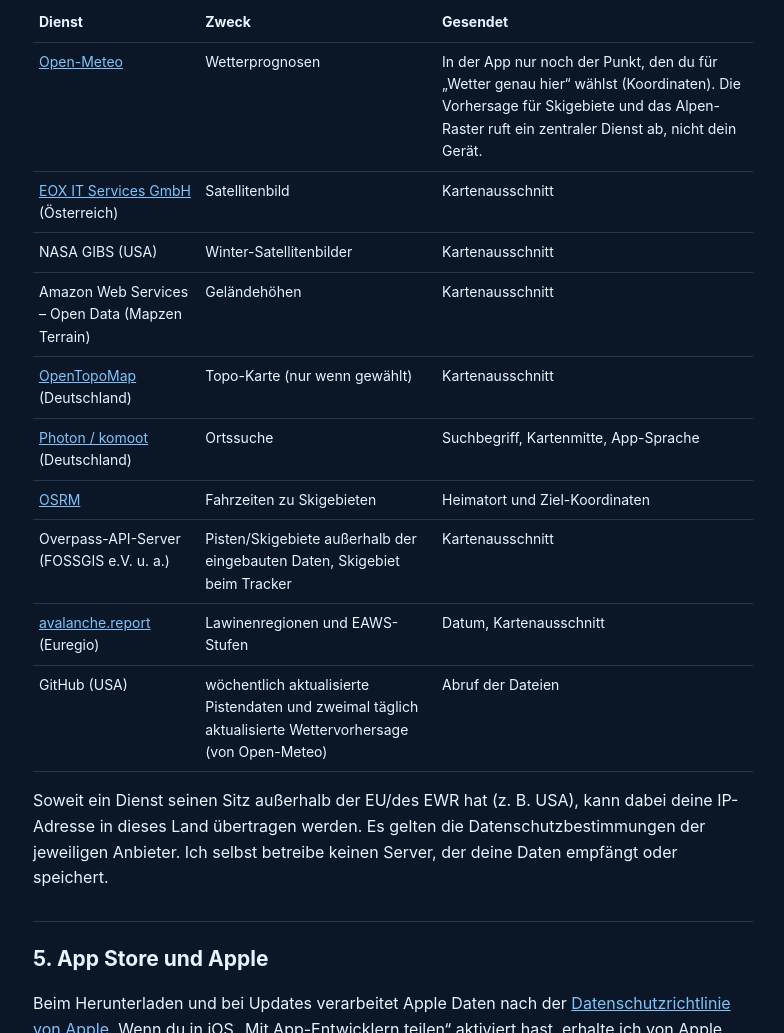
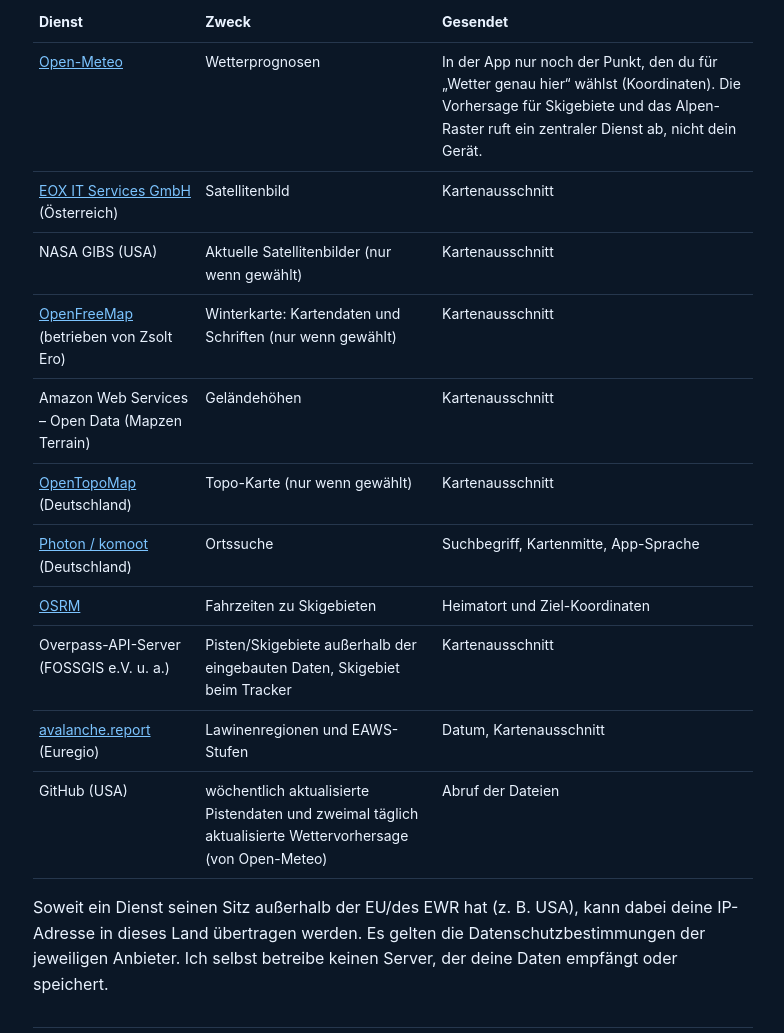
Before and after one commit to lasselemmer2/skiradar, a plain HTML site: page datenschutz.html in a window 1280 px wide. Shown: the part 1388-2421 px from the top of the page, without its empty margins (247-1031 px from the left). Drawn offline with Linux system fonts and the light colour scheme.

Commit message:
Datenschutz: OpenFreeMap (Winterkarte) ergänzt, NASA GIBS nur noch für aktuelle Bilder
Co-Authored-By: Claude Opus 5.5 <noreply@anthropic.com>
Claude-Session: https://claude.ai/code/session_01HXNeWFxmXr1ajPUBvTHSCB

```diff
--- a/datenschutz.html
+++ b/datenschutz.html
@@ -24,7 +24,8 @@ li{margin:4px 0}
 <table><tr><th>Dienst</th><th>Zweck</th><th>Gesendet</th></tr>
 <tr><td><a href="https://open-meteo.com/en/terms">Open-Meteo</a></td><td>Wetterprognosen</td><td>In der App nur noch der Punkt, den du für „Wetter genau hier“ wählst (Koordinaten). Die Vorhersage für Skigebiete und das Alpen-Raster ruft ein zentraler Dienst ab, nicht dein Gerät.</td></tr>
 <tr><td><a href="https://eox.at">EOX IT Services GmbH</a> (Österreich)</td><td>Satellitenbild</td><td>Kartenausschnitt</td></tr>
-<tr><td>NASA GIBS (USA)</td><td>Winter-Satellitenbilder</td><td>Kartenausschnitt</td></tr>
+<tr><td>NASA GIBS (USA)</td><td>Aktuelle Satellitenbilder (nur wenn gewählt)</td><td>Kartenausschnitt</td></tr>
+<tr><td><a href="https://openfreemap.org">OpenFreeMap</a> (betrieben von Zsolt Ero)</td><td>Winterkarte: Kartendaten und Schriften (nur wenn gewählt)</td><td>Kartenausschnitt</td></tr>
 <tr><td>Amazon Web Services – Open Data (Mapzen Terrain)</td><td>Geländehöhen</td><td>Kartenausschnitt</td></tr>
 <tr><td><a href="https://opentopomap.org/about">OpenTopoMap</a> (Deutschland)</td><td>Topo-Karte (nur wenn gewählt)</td><td>Kartenausschnitt</td></tr>
 <tr><td><a href="https://photon.komoot.io">Photon / komoot</a> (Deutschland)</td><td>Ortssuche</td><td>Suchbegriff, Kartenmitte, App-Sprache</td></tr>
```
Also changed, not shown: en/privacy.html (+2 -1 lines).
